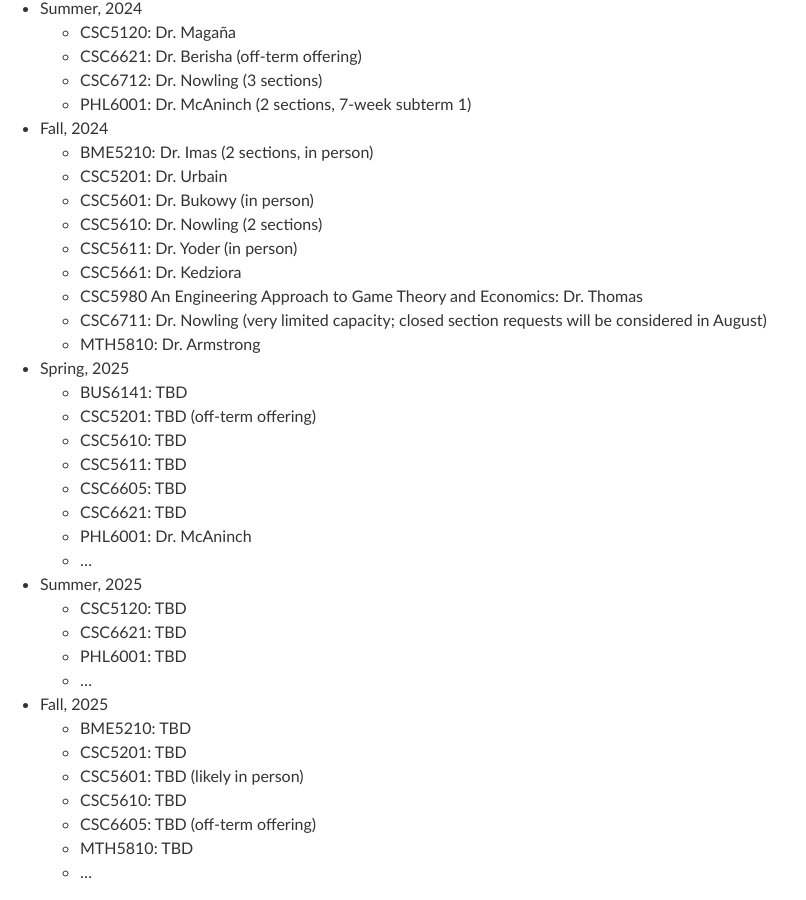
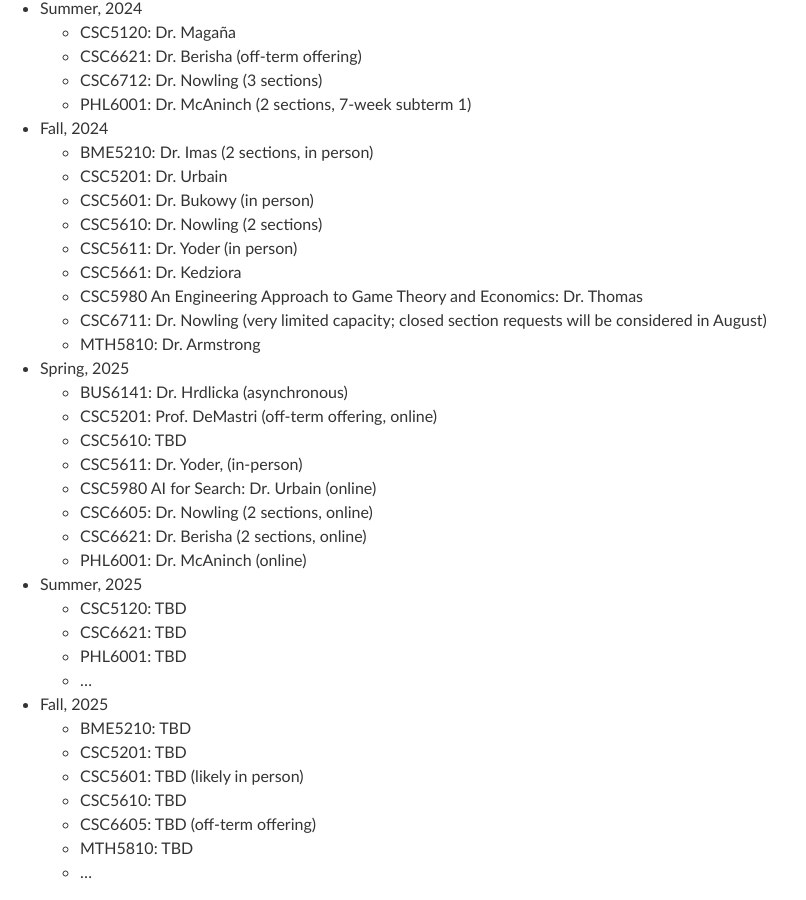
Before and after one commit to edurant/edurant.github.io, a Jekyll site: the page built from advising/msml.md, in a window 1280 px wide and 900 px high, scrolled down 9805 px. Shown: the whole window, without its empty margins (0-806 px from the left). Built offline with Jekyll 4.4.1, drawn with Linux system fonts in a browser that asks for light colours.

Commit message:
S25 MSML offering updates

```diff
--- a/advising/msml.md
+++ b/advising/msml.md
@@ -347,14 +347,14 @@ CSC6999 | Elective | Computer Science Independent Study | varies
   * CSC6711: Dr. Nowling (very limited capacity; closed section requests will be considered in August)
   * MTH5810: Dr. Armstrong
 * Spring, 2025
-  * BUS6141: TBD
-  * CSC5201: TBD (off-term offering)
+  * BUS6141: Dr. Hrdlicka (asynchronous)
+  * CSC5201: Prof. DeMastri (off-term offering, online)
   * CSC5610: TBD
-  * CSC5611: TBD
-  * CSC6605: TBD
-  * CSC6621: TBD
-  * PHL6001: Dr. McAninch
-  * …
+  * CSC5611: Dr. Yoder, (in-person)
+  * CSC5980 AI for Search: Dr. Urbain (online)
+  * CSC6605: Dr. Nowling (2 sections, online)
+  * CSC6621: Dr. Berisha (2 sections, online)
+  * PHL6001: Dr. McAninch (online)
 * Summer, 2025
   * CSC5120: TBD
   * CSC6621: TBD
```
